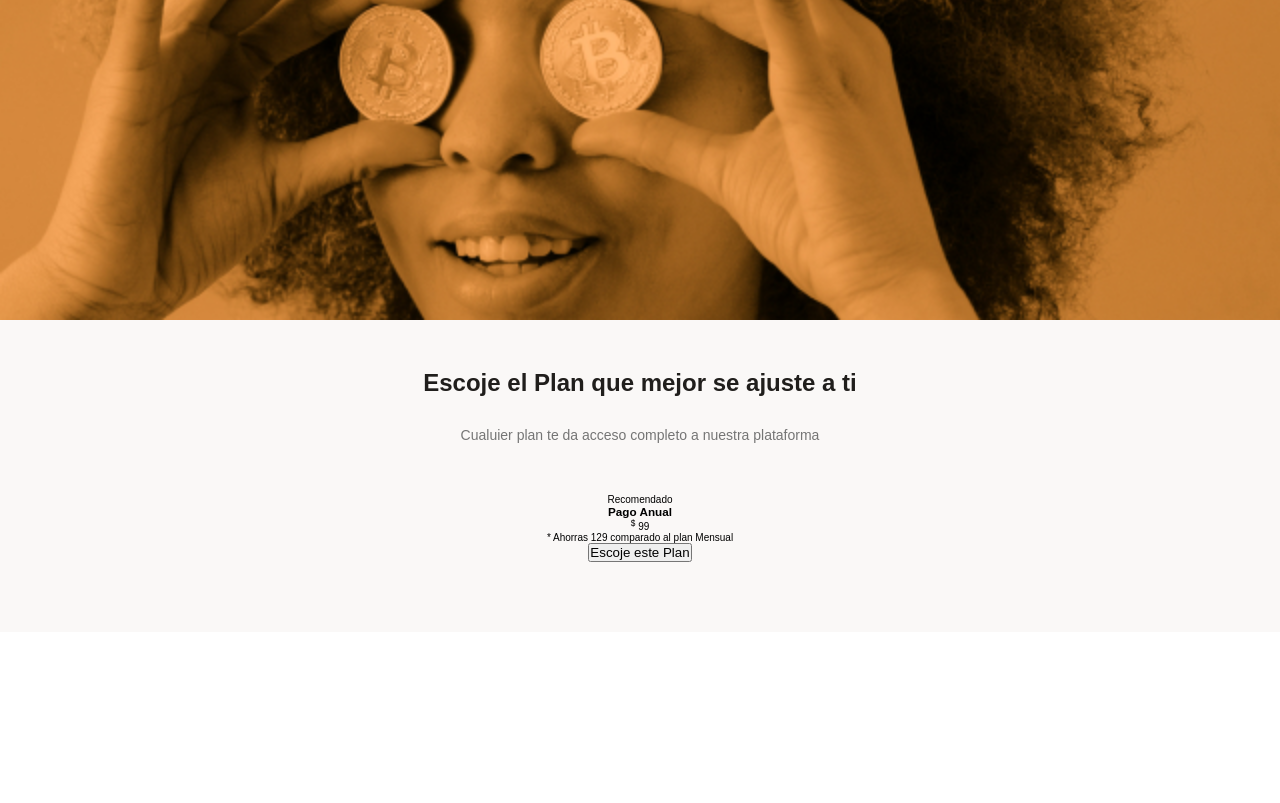
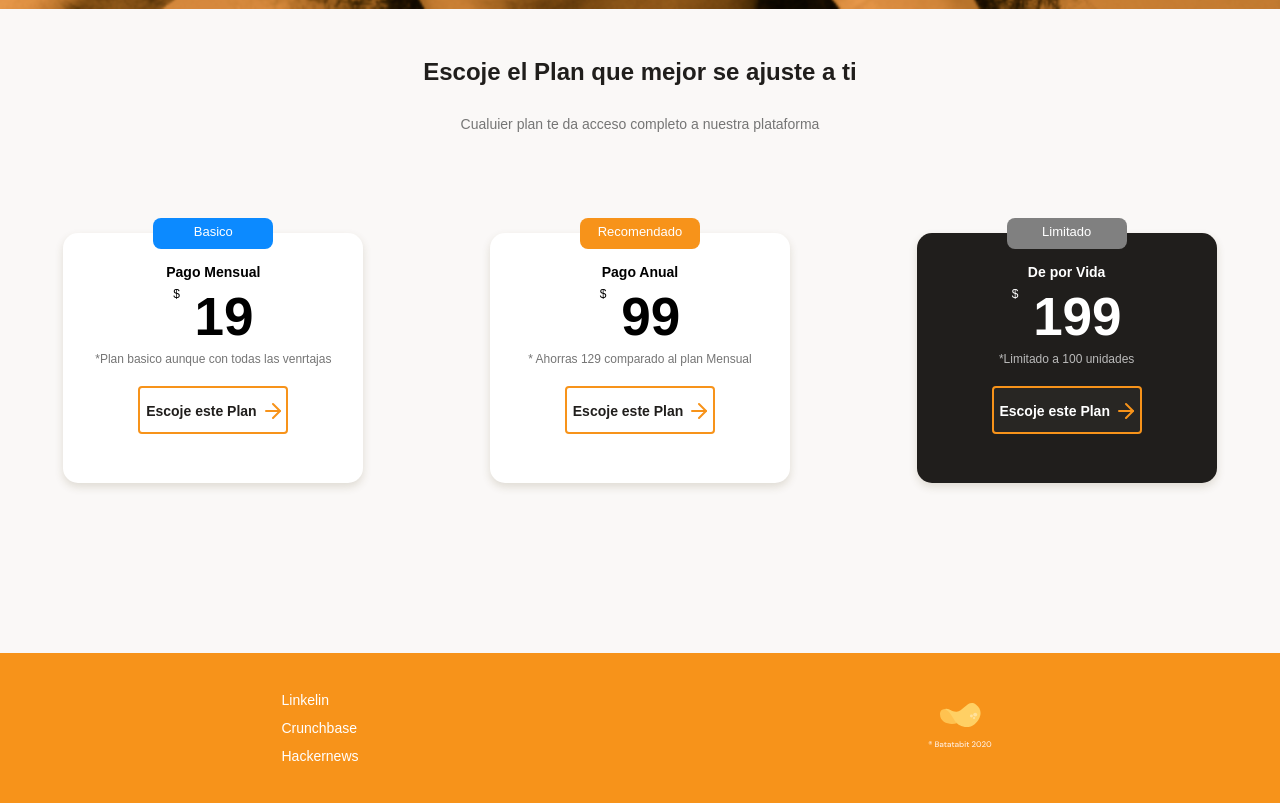
Before and after one commit to MarcoMejiaL/MobileFirst, a plain HTML site: page index.html in a window 1280 px wide. Shown: the part 2142-2945 px from the top of the page. Before the commit the page ends 2774 px from the top, so only its background shows below. Drawn offline with Linux system fonts and the light colour scheme.

Commit message:
fin del curso

```diff
--- a/assets/css/styles.css
+++ b/assets/css/styles.css
@@ -312,7 +312,7 @@ main{
     color: var(--just-white);
 
 }
-
+/* planes */
 .secction--plans{
     width: 100%;
     min-width: 320px;
@@ -343,3 +343,135 @@ main{
     line-height: 1.8rem;
     color: #757575;
 }
+.plans--container--slider{
+    display: flex;
+    height: 400px;
+    overflow-x:scroll;
+    overscroll-behavior-x: contain;
+    scroll-snap-type: x proximity;
+
+}
+.plans--cotainer--plans{
+ position:relative;
+ scroll-snap-align:center ;
+ width: 70%;
+ min-width: 230px;
+ max-width: 300px;
+ height: 250px;
+ margin: 50px auto;
+ padding: 0 15px;
+ background-color: var(--just-white);
+ border-radius: 15px;
+ box-shadow: 0 4px 8px rgba(89, 73, 30, 0.16);
+}
+
+.recommended{
+    position: absolute;
+    width: 120px;
+    height: 31px;
+    left: calc(50% - 60px);
+    top: -15px;
+    background-color: var(--bitcoin-orage);
+    border-radius: 8px;
+    color: var(--just-white);
+    text-align: center;
+    font-size: 1.3rem;
+    padding: 6px;
+
+}
+.plan--card__tittle{
+    padding-top: 30px;
+    font-size: 1.4rem;
+    font-weight: 500px;
+    line-height: 1.8rem;
+    color: black;
+}
+.plan--card__cost{
+    padding: 5px 0 ;
+    font-size: 5.3rem;
+    font-weight: bold;
+    color: black;
+}
+.plan--card__cost sup{
+    font-size: 1.2rem;
+    font-weight: 300;
+    vertical-align: text-top;
+}
+.paln--card__saving{
+    font-size: 1.2rem;
+    color: #757575;
+
+}
+.plan--card__co{
+    width: 150px;
+    height: 48px;
+    margin-top:20px;
+    background-color: var(--just-white);
+    border: 2px solid var(--bitcoin-orage);
+    border-radius: 4px;
+    font-size: 1.4rem;
+    font-weight: bold;
+    line-height: 1.8rem;
+    color: var(--warm-black);
+}
+.plan--card__co span{
+display: inline-block;
+width: 20px;
+height: 20px;
+background-image: url(../icons/orange-right-arrow.svg);
+vertical-align: text-bottom;
+}
+.basic{
+    background-color: #0C8AFF;
+}
+.limit{
+    background-color: #808080;
+}
+.xvida{
+    background-color: var(--warm-black);
+}
+.limit2{
+    color: var(--just-white);
+}
+.limit3{
+    color: var(--gray);
+}
+.limit4{
+    color: var(--just-white);
+    background-color: var(--warm-blackplus1);
+}
+footer{
+    display: flex;
+    width: 100%;
+    min-width: 320px;
+    height: 150px;
+    background-color: var(--bitcoin-orage);
+}
+footer section{
+    width: 50%;
+    display: flex;
+    justify-content: center;
+    align-items: center;
+}
+footer .left ul{
+    font-size: 1.4rem;
+    font-weight: 500;
+    line-height: 1.8rem;
+    list-style: none;
+
+}
+.left li{
+    margin: 10px 0;
+
+
+}
+.left a{
+    text-decoration: none;
+    color: var(--just-white);
+}
+@media (max-width: 320px){
+    .plans--cotainer--plans{
+        margin: 50px 30px;
+    }
+
+}
--- /dev/null
+++ b/assets/css/tablet.css
@@ -0,0 +1,10 @@
+.especial{
+ display: flex;
+ flex-wrap: wrap;
+ width: 930px;
+ margin: 0 auto;
+}
+
+.plans--container--slider{
+    justify-content: center ;
+}
--- a/index.html
+++ b/index.html
@@ -6,6 +6,7 @@
     <meta name="viewport" content="width=device-width, initial-scale=1.0">
     <title>Document</title>
     <link rel="stylesheet" href="./assets/css/styles.css">
+    <link rel="stylesheet" href="./assets/css/tablet.css" media="(min-width:930px)">
     <link href=“https://fonts.googleapis.com/css2?family=DM+Sans:wght@400;500;700&family=Inter:wght@300;500&display=swap” rel=“stylesheet”>
 </head>
 <body>
@@ -69,6 +70,7 @@
                 <h2 >Creamos un producto sin comparacion</h2>
                 <p >Confiable y diseñado para su usu diario</p>
             </div>
+            <section class="especial">
             <section class="product__cards--container">
                 <article class="product__detail--card">
                     <span class="cards-icons clock"></span>
@@ -106,7 +108,7 @@
 
       </section>
 
-
+    </section>
         </section>
         <section class="bitcoin--img__container">
           <h2>Conocelo Hoy</h2>
@@ -118,21 +120,54 @@
           </div>
           <section class="plans--container--slider">
             <article class="plans--cotainer--plans">
-              <p>Recomendado</p>
+              <p class="recommended basic">Basico</p>
 
-            <div>
-              <h3>Pago Anual</h3>
-              <p><sup>$</sup> 99</p>
-              <p>* Ahorras 129 comparado al plan Mensual</p>
-              <button>Escoje este Plan <span></span></button>
+            <div class="plan--info__container">
+              <h3 class="plan--card__tittle">Pago Mensual</h3>
+              <p class="plan--card__cost"><sup>$</sup> 19</p>
+              <p class="paln--card__saving">*Plan basico aunque con todas las venrtajas</p>
+              <button class="plan--card__co">Escoje este Plan <span></span></button>
             </div>
+
           </article>
+            <article class="plans--cotainer--plans">
+              <p class="recommended">Recomendado</p>
+
+            <div class="plan--info__container">
+              <h3 class="plan--card__tittle">Pago Anual</h3>
+              <p class="plan--card__cost"><sup>$</sup> 99</p>
+              <p class="paln--card__saving">* Ahorras 129 comparado al plan Mensual</p>
+              <button class="plan--card__co">Escoje este Plan <span></span></button>
+            </div>
+
+          </article>
+
+        <article class="plans--cotainer--plans xvida">
+          <p class="recommended limit">Limitado</p>
+
+        <div class="plan--info__container">
+          <h3 class="plan--card__tittle limit2">De por Vida</h3>
+          <p class="plan--card__cost limit2"><sup>$</sup> 199</p>
+          <p class="paln--card__saving limit3">*Limitado a 100 unidades</p>
+          <button class="plan--card__co limit4">Escoje este Plan <span></span></button>
+        </div>
+
+      </article>
           </section>
 
         </section>
 
     </main>
-    <footer></footer>
+    <footer>
+      <section class="left">
+        <ul>
+          <li><a href="#">Linkelin</a></li>
+          <li><a href="#">Crunchbase</a></li>
+          <li><a href="#">Hackernews</a></li>
+        </ul>
+      </section>
+      <section class="right"><img src="./assets/img/logo-footer.svg" alt=""></section>
+    </footer>
 
 </body>
 </html>
```
